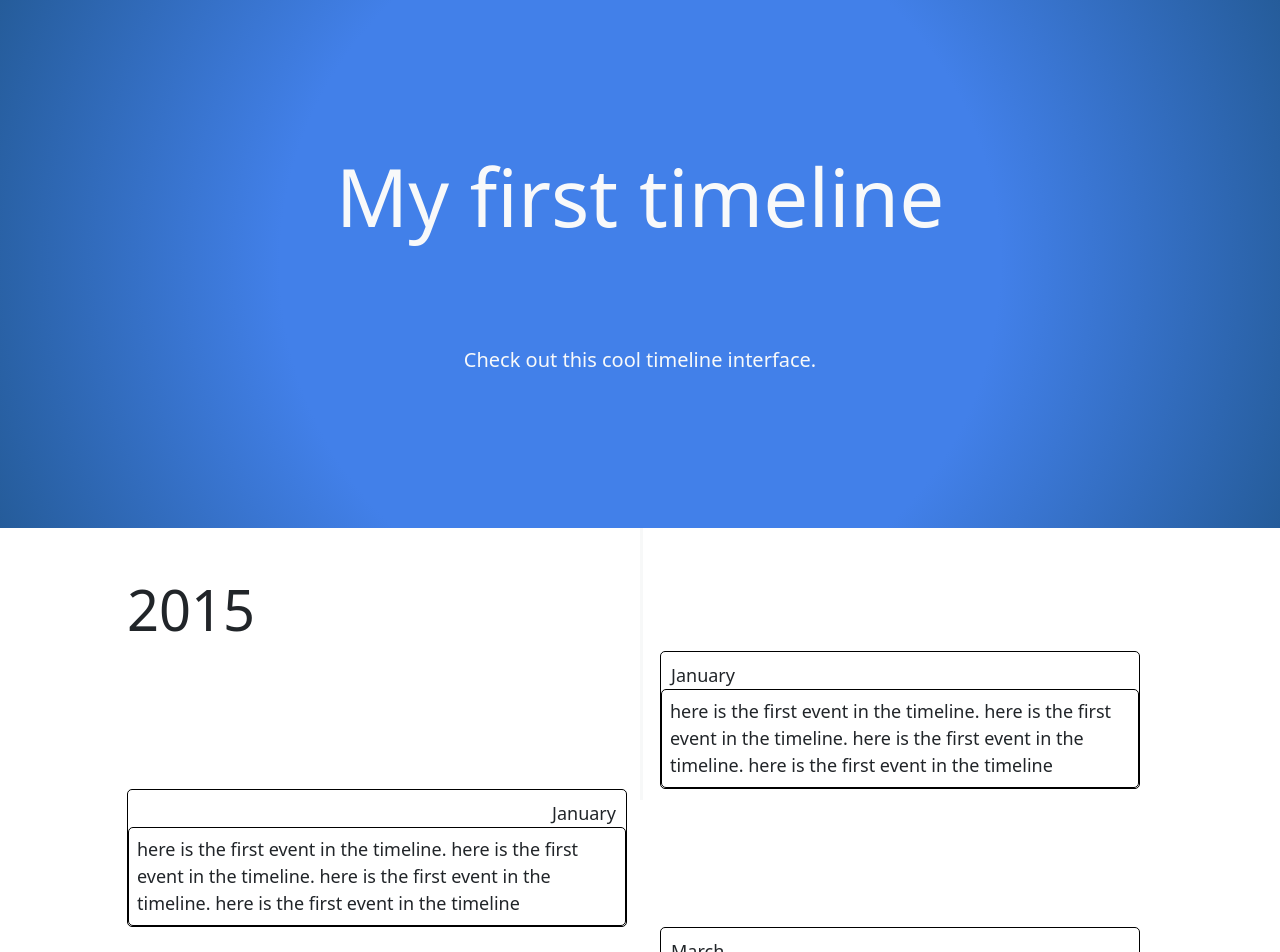
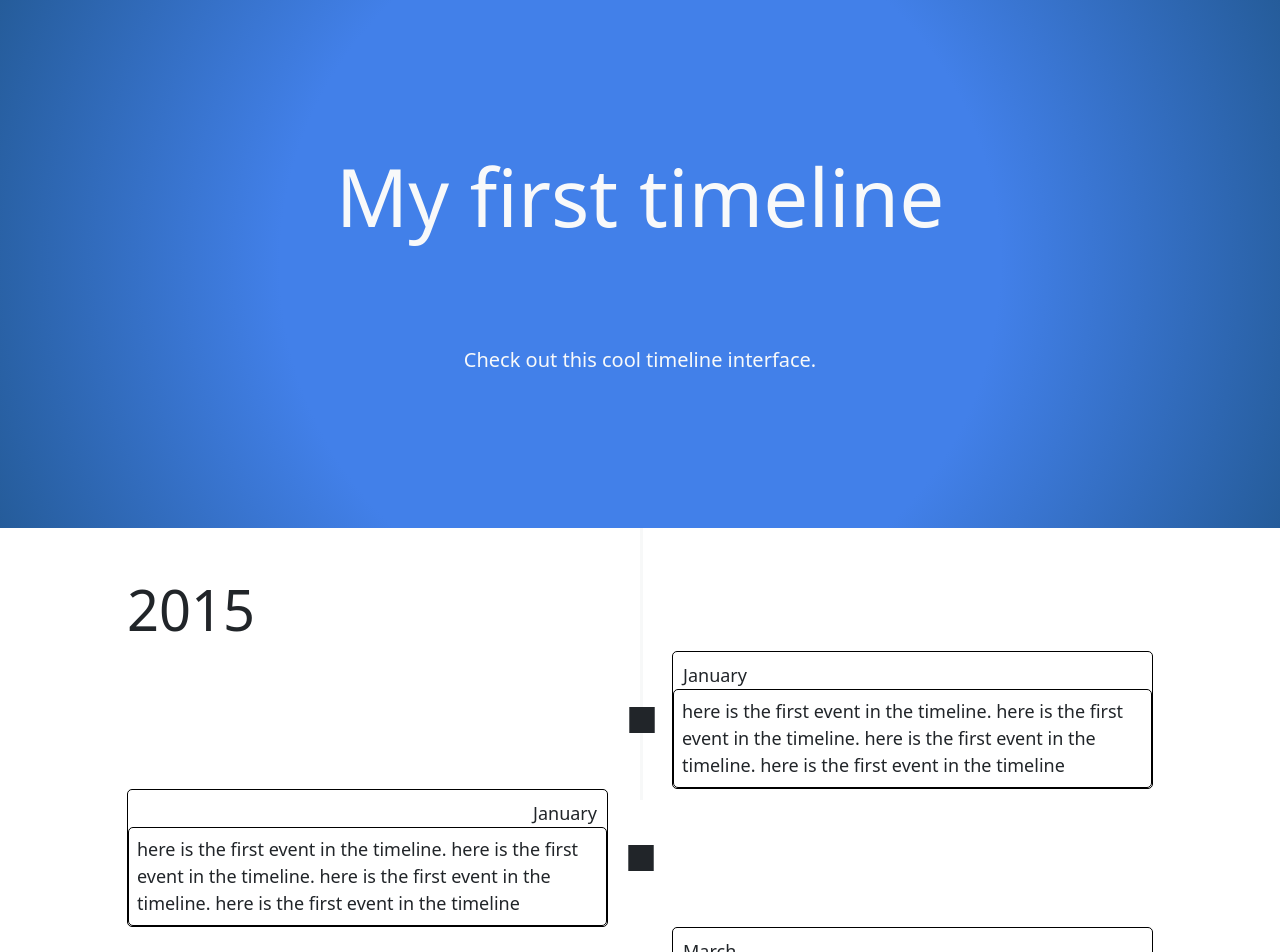
Before and after one commit to d-murphy/A-Timeline, a React app: page / in a window 1280 px wide. Shown: the top 952 px of the page. Built offline with nearby package versions, Linux system fonts and the light colour scheme.

Commit message:
moving line and markers in place

```diff
--- a/public/style.css
+++ b/public/style.css
@@ -20,16 +20,48 @@ body {
     max-width: 1050px;
 }
 
+.event {
+    display: flex;
+    flex-direction: row;
+    align-items: center;
+}
+
+/* .event-marker-right {
+    padding-right: 20px;
+    position: 'relative';
+    left: '-20px';
+}
+
+
+.event-marker-left {
+    padding-left: 20px;
+} */
+
+.event-marker-no-image-left,
+.event-marker-no-image-right {
+    font-size: 35px;
+    z-index: 5;
+}
+
+.event-marker-no-image-left {
+    position: relative;
+    left: 17px;
+}
+
+.event-marker-no-image-right {
+    position: relative;
+    left: -14px;
+}
+
+
 .event-section-right {
     position: relative;
     left: 50%;
-    max-width: 500px;
-    padding-left: 20px;
+    max-width: 50%;
 }
 
 .event-section-left {
-    max-width: 500px;
-    padding-left:0px;
+    max-width: 50%;
 }
 
 .event-body {
@@ -41,14 +73,31 @@ body {
 .year-timeline-filled {
     background-color: green;
     display: block;
-    height: calc( (var(--scroll-height) * .15) + 30% );
-    /* height: calc( ( var(--page-height) - var(--scroll-height) ) + 15% ); */
     left: 50%;
     position: fixed;
     width: 3px;
     top:0px;
     z-index: 2;
 }
+
+.ytf-large-page {
+    height: calc( (var(--scroll-height) / var(--page-height)) * 110% );
+}
+
+.ytf-medium-page {
+    height: calc( (var(--scroll-height) / var(--page-height)) * 160% );
+}
+
+.ytf-small-page {
+    height: calc( (var(--scroll-height) / var(--page-height)) * 200% );
+}
+
+
+.ytf-x-small-page {
+    height: calc( (var(--scroll-height) / var(--page-height)) * 350% );
+}
+
+
 
 .year-timeline {
     background-color: #f7f8f8;
--- a/src/Event.tsx
+++ b/src/Event.tsx
@@ -14,10 +14,23 @@ const monthNames = ["January", "February", "March", "April", "May", "June",
 ];
 
 const Event = function(props:EventProps): JSX.Element {
+    if(props.eventSide == 'left'){
         return (
             <div key={`${props.year}-${props.index}`} className={`event-section-${props.eventSide} event `}>
-            <div className='event-marker '>
-                {props.eventMarker ? <img className='event-marker-image' src={props.eventMarker} /> : <div className='event-marker-no-image'></div>}
+                <div className='event-body'>
+                    <div className={`event-header event-header-${props.eventSide}`}>{monthNames[props.month]}</div>
+                    <div className='event-body p-2 '>{props.description}</div>
+                </div>
+                <div className={`event-marker-${props.eventSide}`}>
+                    {props.eventMarker ? <img className={`event-marker-image-${props.eventSide}`} src={props.eventMarker} /> : <span className={`event-marker-no-image-${props.eventSide}`}>&#9632;</span>}
+                </div>
+            </div>
+        )
+    } else {
+        return (
+            <div key={`${props.year}-${props.index}`} className={`event-section-${props.eventSide} event `}>
+                <div className={`event-marker-${props.eventSide}`}>
+                    {props.eventMarker ? <img className={`event-marker-image-${props.eventSide}`} src={props.eventMarker} /> : <span className={`event-marker-no-image-${props.eventSide}`}>&#9632;</span>}
                 </div>
                 <div className='event-body'>
                     <div className={`event-header event-header-${props.eventSide}`}>{monthNames[props.month]}</div>
@@ -25,6 +38,7 @@ const Event = function(props:EventProps): JSX.Element {
                 </div>
             </div>
         )
+    }
 
 }
 
--- a/src/Timeline.tsx
+++ b/src/Timeline.tsx
@@ -12,25 +12,28 @@ function Timeline(props: TimelineProps) {
   const timelineData = getTimeline(props.id);
   const groupByYear = manipTimelineData(timelineData.events);
 
-  const [y, setY] = React.useState(window.scrollY);
+  const [scrollType, setScrollType] = React.useState('-small-page')
 
   const handleScroll = () => {
       const position = window.pageYOffset;
-      document.documentElement.style.setProperty('--scroll-height', `${position}px`);
+      document.documentElement.style.setProperty('--scroll-height', `${position}`);
+
       var body = document.body,
       html = document.documentElement;
-
       var height = Math.max( body.scrollHeight, body.offsetHeight,
                       html.clientHeight, html.scrollHeight, html.offsetHeight );
-      document.documentElement.style.setProperty('--page-height', `${height}px`);
-
-      setY(position);
+      document.documentElement.style.setProperty('--page-height', `${height}`);
+      let scrollTypeName = height < 1250 ? 'ytf-x-small-page' :
+        height < 1750 ? 'ytf-small-page' :
+        height < 2500 ? 'ytf-medium-page' : 'ytf-large-page';
+      setScrollType(scrollTypeName);
   };
 
   React.useEffect(() => {
       window.addEventListener('scroll', handleScroll, { passive: true });
 
       return () => {
+          console.log('useEffect event listener is being removed.')
           window.removeEventListener('scroll', handleScroll);
       };
   }, []);
@@ -42,7 +45,7 @@ function Timeline(props: TimelineProps) {
     <div className='big-bottom-padding'>
       <Banner title={timelineData.title} subtitle={timelineData.subtitle}/>
       <div className='year-timeline'></div>
-      <div className='year-timeline-filled'></div>
+      <div className={`year-timeline-filled ${scrollType}`}></div>
       {events}
     </div>
   )
```
Also changed, not shown: public/bundle.js, 1 other file (tests, documents, lock files or other folders). Lines whose indentation alone changed are shown as unchanged.
